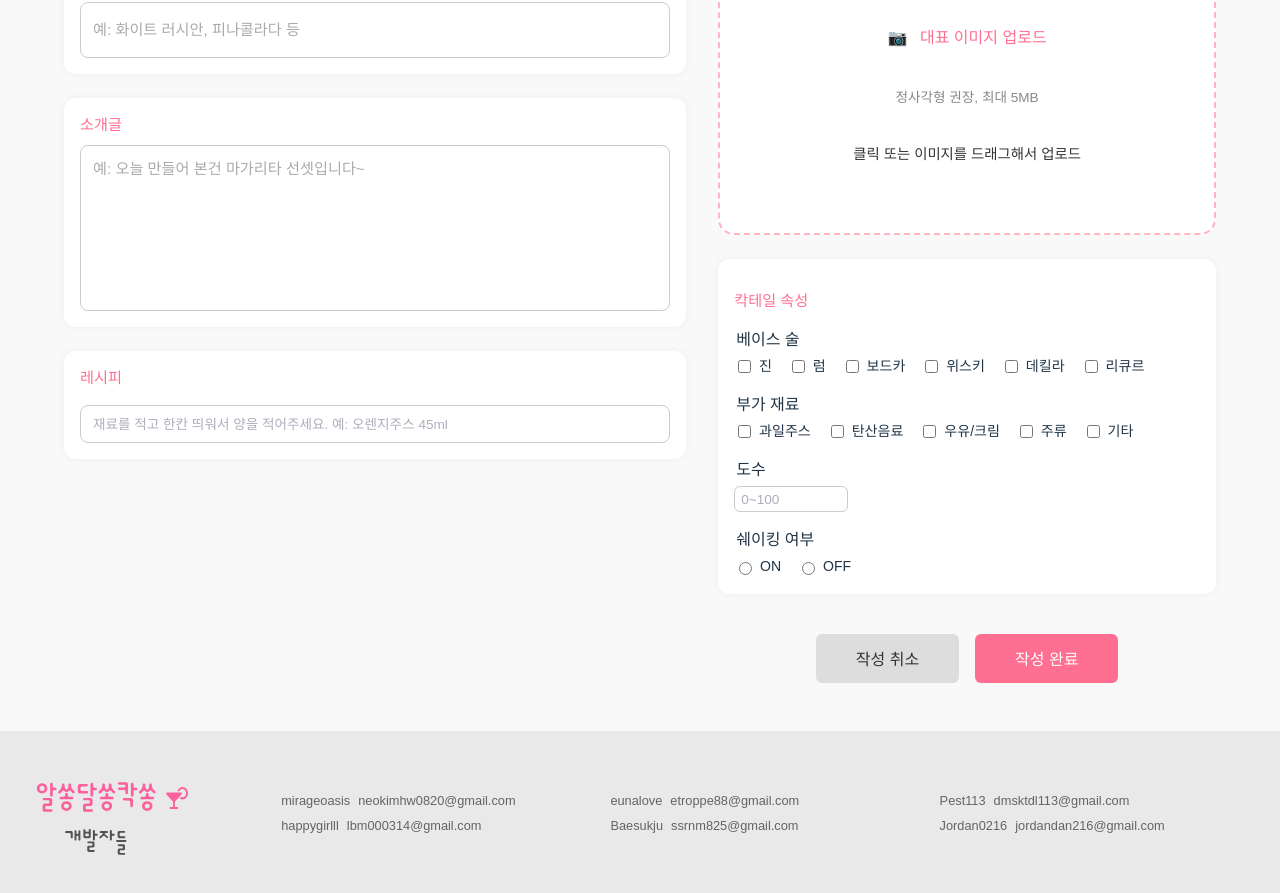
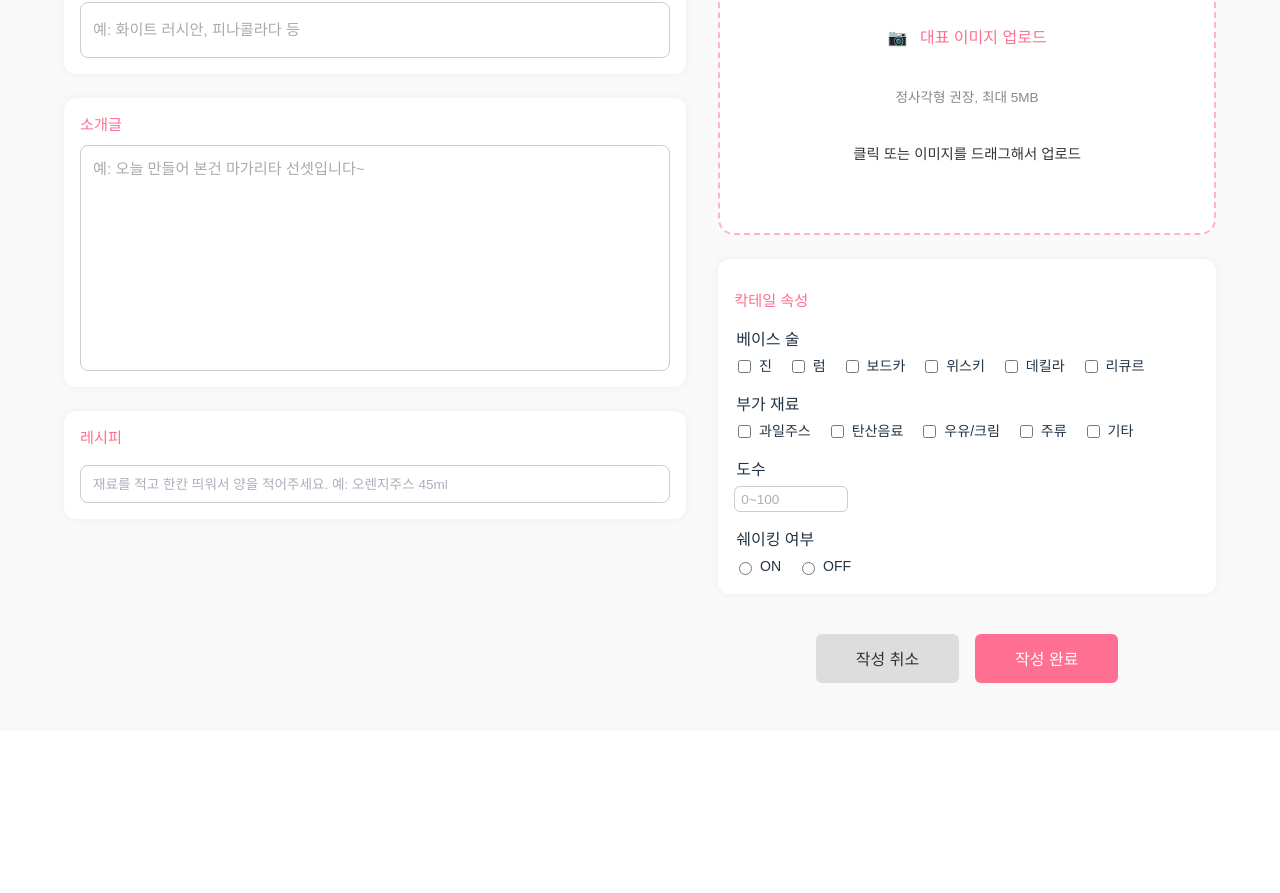
Before and after one commit to ITCEN-group4/alssong-dalssong-kkakssong, a React (Vite) app in the folder front/: page /post/create in a window 1280 px wide. Shown: the part 157-1050 px from the top of the page. After the commit the page ends 888 px from the top, so only its background shows below. Built offline with nearby package versions, Linux system fonts and the light colour scheme; a web font is replaced by a local one.

Commit message:
style: 상세페이지와 작성페이지에서 푸터 제거 및 그에따른 레이아웃 보정

```diff
--- a/front/src/pages/CocktailDetailPage.jsx
+++ b/front/src/pages/CocktailDetailPage.jsx
@@ -9,7 +9,6 @@ import getAbvIcon from "../utils/getAbcIcon.js";
 import useLikeAnimation from "../utils/useLikeAnimation.js";
 import testData from "../data/cocktailTestData.js";
 import NavBar from "../components/layout/NavBar.jsx";
-import Footer from "../components/layout/Footer.jsx";
 
 export default function CocktailDetailPage() {
     const navigate = useNavigate();
@@ -140,7 +139,6 @@ export default function CocktailDetailPage() {
                 </div>
             </div>
         </div>
-            <Footer/>
         </>
     );
 }
--- a/front/src/pages/CocktailWritePage.jsx
+++ b/front/src/pages/CocktailWritePage.jsx
@@ -1,4 +1,4 @@
- import React, {useContext, useEffect, useState} from "react";
+import React, {useContext, useEffect, useState} from "react";
 import styles from "./CocktailWritePage.module.css";
 import CocktailTagBox from "../components/boxs/CocktailTagBox.jsx";
 import ImageUploadBox from '../components/boxs/ImageUploadBox.jsx';
@@ -6,8 +6,7 @@ import RecipeInputBox from "../components/boxs/RecipeInputBox.jsx";
 import {UNSAFE_NavigationContext, useNavigate, useParams} from "react-router-dom";
 import cocktailTestData from "../data/cocktailTestData.js";
 import { ingredientCategoryMap } from "../utils/ingredientCategoryMap.js";
- import NavBar from "../components/layout/NavBar.jsx";
- import Footer from "../components/layout/Footer.jsx";
+import NavBar from "../components/layout/NavBar.jsx";
 
 export default function CocktailWritePage({ mode = "create" }) {
     const { id } = useParams();
@@ -109,7 +108,7 @@ export default function CocktailWritePage({ mode = "create" }) {
                 setRecipeList(parsedRecipe);
 
                 setFilters({
-                    baseLiquors: data.baseLiquors,
+                    baseLiquors: Array.isArray(data.baseLiquors) ? data.baseLiquors : [data.baseLiquors],
                     ingredients: mapIngredientsToCategories(data.ingredients),
                     abv: data.abv,
                     shaking: data.shaking,
@@ -148,7 +147,7 @@ export default function CocktailWritePage({ mode = "create" }) {
             setRecipeList(parsedRecipe);
 
             setFilters({
-                baseLiquors: found.baseLiquors,
+                baseLiquors: Array.isArray(found.baseLiquors) ? found.baseLiquors : [found.baseLiquors],
                 ingredients: mapIngredientsToCategories(found.ingredients),
                 abv: found.abv,
                 shaking: found.shaking,
@@ -237,7 +236,6 @@ export default function CocktailWritePage({ mode = "create" }) {
                 </div>
             </section>
         </div>
-            <Footer/>
         </>
     );
 }
--- a/front/src/pages/CocktailWritePage.module.css
+++ b/front/src/pages/CocktailWritePage.module.css
@@ -49,7 +49,7 @@
 }
 
 .textarea {
-    min-height: 140px;
+    min-height: 200px;
     padding: 0.75rem;
     border-radius: 8px;
     border: 1px solid #ccc;
```
